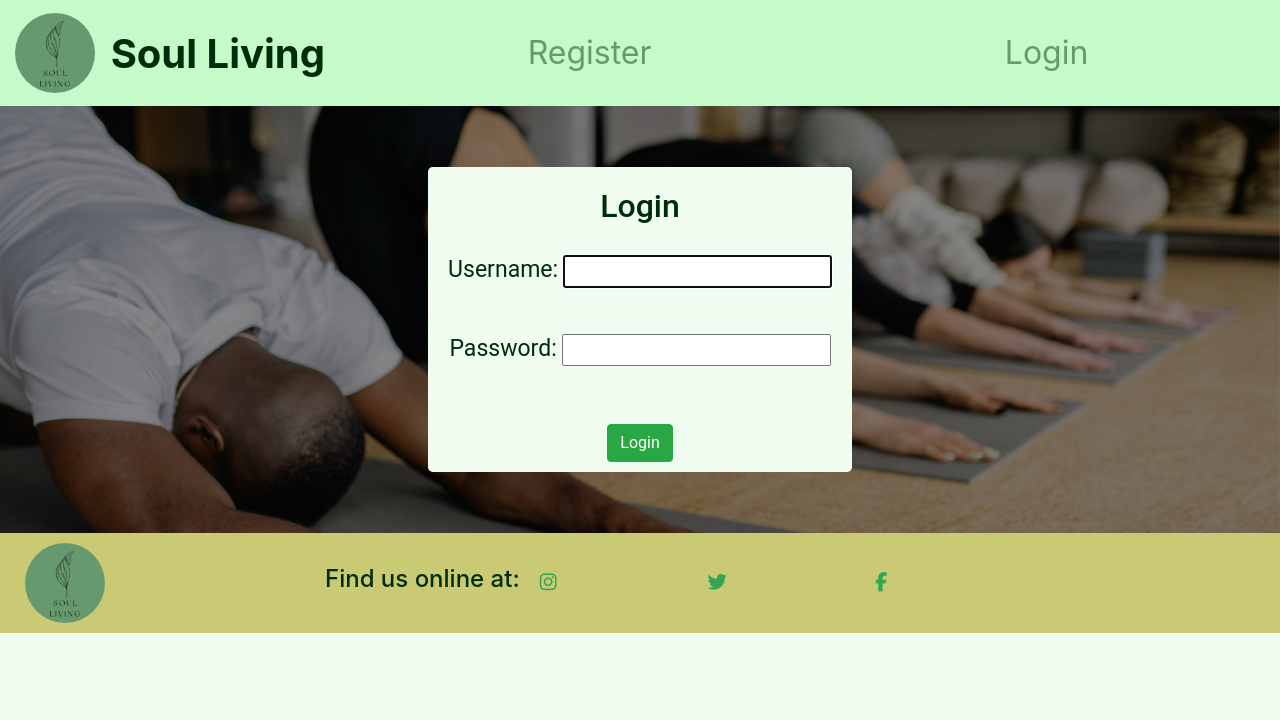
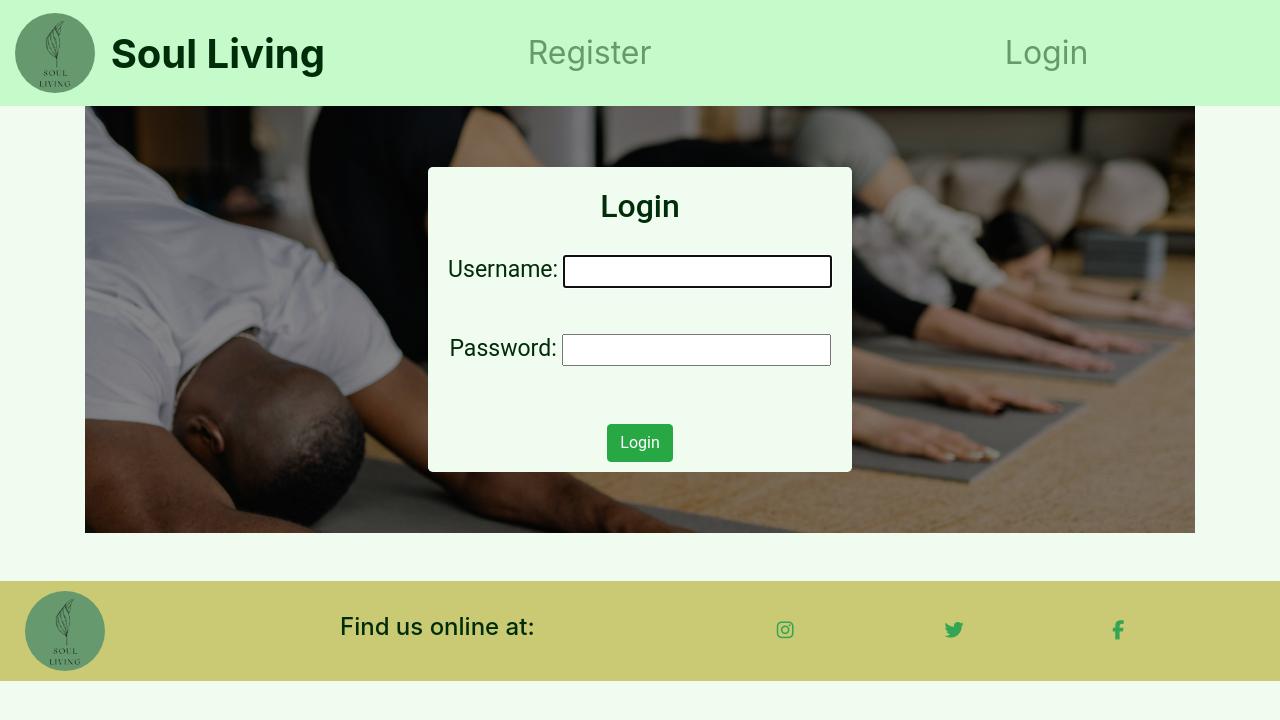
Before and after one commit to tanikairwin/SoulLiving, a Django app: a page that uses yg_bookings/templates/yg_bookings/base.html in a window 1280 px wide. Shown: the top 720 px of the page. Run offline with Django 4.2, Linux system fonts and the light colour scheme; tables that the repository leaves empty hold one stand-in row (values such as "Sample post"); some libraries are stand-ins or nearby versions.

Commit message:
Fixing booking tabel layout

```diff
--- a/static/CSS/style.css
+++ b/static/CSS/style.css
@@ -8,6 +8,13 @@
 
 body {
     background-color: #f1fcf1;
+    display: flex;
+    flex-direction: column;
+    height: 100%;
+}
+
+main {
+    flex: 1;
 }
 
 /* Nav bar styles */
@@ -126,7 +133,7 @@ label {
 /* Footer */
 .footer {
     background-color: #caca75;
-    margin: auto;
+    margin-top: auto;
 }
 .footer-img {
     padding: 10px;
--- a/yg_bookings/templates/yg_bookings/base.html
+++ b/yg_bookings/templates/yg_bookings/base.html
@@ -11,14 +11,14 @@
     <!-- Bootstrap -->
     <link rel="stylesheet" href="https://maxcdn.bootstrapcdn.com/bootstrap/4.1.3/css/bootstrap.min.css">
     <!-- CSS file -->
-    <link rel="stylesheet" href="/static/CSS/style.css">
+    <link rel="stylesheet" href="{% static 'CSS/style.css' %}">
     <!-- Favicon -->
-    <link rel="icon" type="image/png" sizes="48x48" href="/static/assets/Faviconlinks/favicon.ico">
+    <link rel="icon" type="image/png" sizes="48x48" href="{% static 'assets/Faviconlinks/favicon.ico' %}">
     <!-- Link to FullCalendar CSS -->
     <link rel="stylesheet" href="https://cdn.jsdelivr.net/npm/fullcalendar@5.11.0/main.min.css">
     <!-- Link to jQuery (required by FullCalendar) -->
     <script src="https://cdnjs.cloudflare.com/ajax/libs/jquery/3.6.0/jquery.min.js"></script>
-    <!-- Meta tags, kewywords, author for SEO -->
+    <!-- Meta tags, keywords, author for SEO -->
     <meta name="description" content="Providing women a booking system for yoga and meditation sessions at flexible times every week.">
     <meta name="keywords" content="Yoga, Women only, Meditation">
     <meta name="author" content="Tanika Irwin">
@@ -27,41 +27,31 @@
 <body>
     {% include 'yg_bookings/navbar.html' %}
 
-        <main>
-
+    <main class="container">
         {% if messages %}
-
         {% for message in messages %}
-
         <div class="alert alert-success">
             {{ message }}
         </div>
-
         {% endfor %}
-
         {% endif %}
 
         {% block content %}
-
         <!-- Content Goes here -->
-
-            {% endblock%}
-
-
+        {% endblock %}
     </main>
 
-
     <!-- Footer -->
-    <footer class="container-fluid footer">
-        <div class="rows row col-12-md">
+    <footer class="container-fluid footer mt-5">
+        <div class="row">
             <a class="col-3" href="{% url 'home' %}">
-               <img class=" footer-img rounded-circle" src="/static/assets/images/soullivinglogo.png" alt="Soul Living Logo">
+                <img class="footer-img rounded-circle" src="{% static 'assets/images/soullivinglogo.png' %}" alt="Soul Living Logo">
             </a>
-            <div class="col-4-md align-content-center">
+            <div class="col-4 d-flex align-items-center">
                 <h4 class="social-nav">Find us online at:</h4>
             </div>
-            <div class="social-links row col-5 align-content-center justify-content-center">
-                <a class="link col-4" href="https://www.instagram.com/" alt="Twitter website" target="_blank" role="button">
+            <div class="social-links col-5 d-flex align-items-center justify-content-center">
+                <a class="link col-4" href="https://www.instagram.com/" alt="Instagram website" target="_blank" role="button">
                     <i class="fab fa-instagram"></i>
                 </a>
                 <a class="link col-4" href="https://x.com/" target="_blank" alt="Twitter website" role="button">
@@ -74,7 +64,7 @@
         </div>
     </footer>
 
-    <!-- JavaScript Links-->
+    <!-- JavaScript Links -->
     <script src="https://code.jquery.com/jquery-3.3.1.slim.min.js"></script>
     <script src="https://cdnjs.cloudflare.com/ajax/libs/popper.js/1.14.7/umd/popper.min.js"></script>
     <script src="https://stackpath.bootstrapcdn.com/bootstrap/4.3.1/js/bootstrap.min.js"></script>
```
Also changed, not shown: yg_bookings/templates/home/bookings.html (+13 -78 lines). Lines whose indentation alone changed are shown as unchanged.
